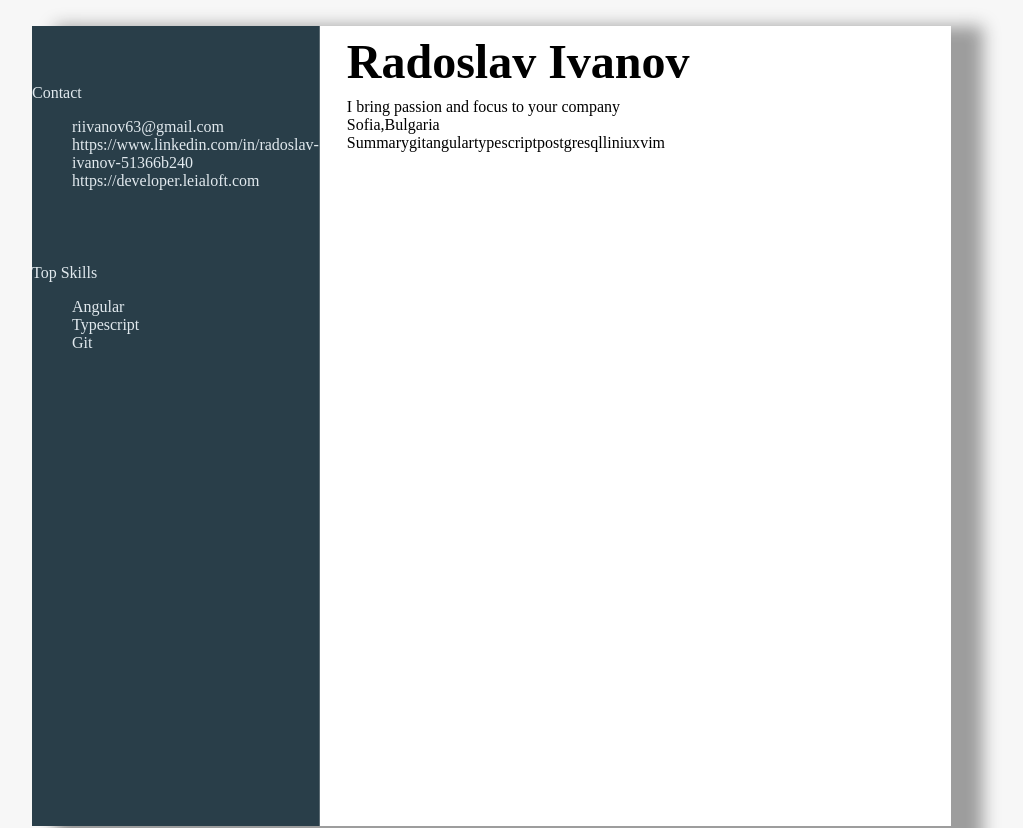
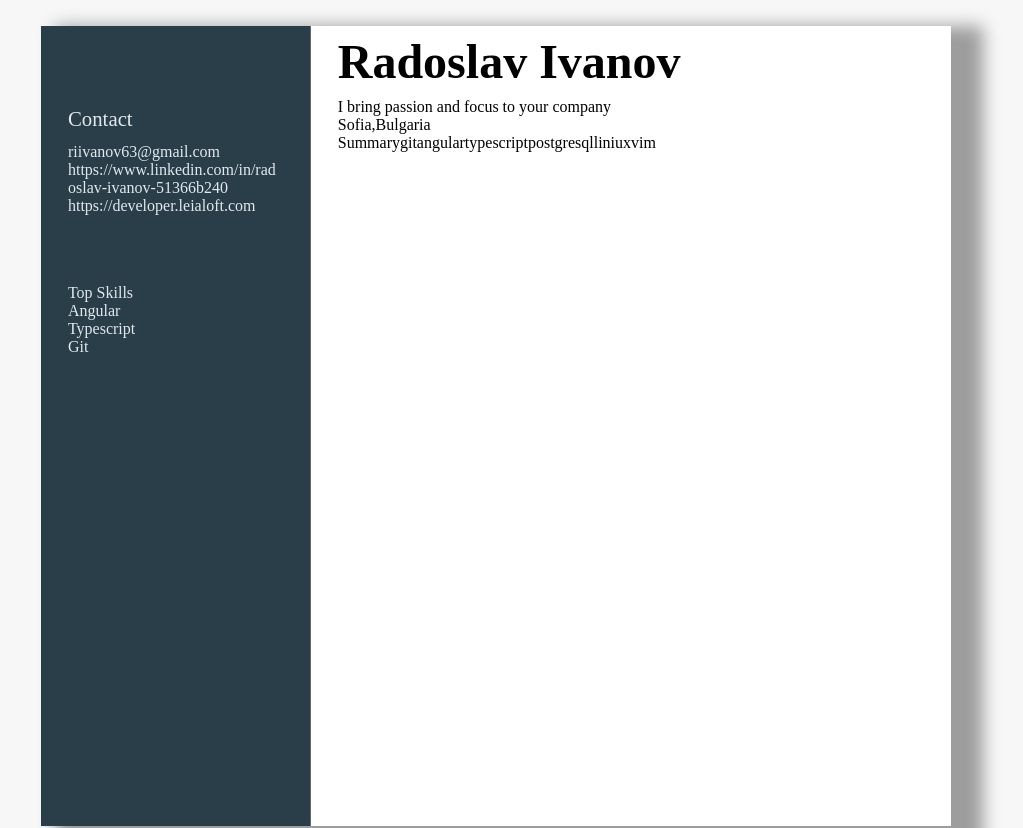
Before and after one commit to riivanov/riivanov.github.io, an Angular app: page / in a window 1280 px wide. Shown: the top 828 px of the page, without its empty margins (137-1160 px from the left). Built offline with nearby package versions, Linux system fonts and the light colour scheme; a web font is replaced by a local one.

Commit message:
center contact details

```diff
--- a/src/app/app.component.scss
+++ b/src/app/app.component.scss
@@ -1,3 +1,4 @@
 :host {
+    // flex-flow: row wrap;
     background-color: #F7F7F7;
 }
--- a/src/app/resume/resume-left-pane/resume-left-pane.component.html
+++ b/src/app/resume/resume-left-pane/resume-left-pane.component.html
@@ -10,21 +10,21 @@ TypeScript
 Angular -->
 <div class="contact-skills-container">
 
-    <div class="contact-header-list">
+    <div class="contact-details">
         <div class="header">Contact</div>
-        <ul class="contact-list">
-            <li class="email" [innerText]="resume.contact.email"></li>
-            <li class="linked_in" [innerText]="resume.contact.linked_in"></li>
-            <li class="website" [innerText]="resume.contact.websites.leia"></li>
-        </ul>
+        <!-- <ul class="contact-list"> -->
+        <div class="email" [innerText]="resume.contact.email"></div>
+        <span class="linked_in" [innerText]="resume.contact.linked_in"></span>
+        <div class="website" [innerText]="resume.contact.websites.leia"></div>
+        <!-- </ul> -->
     </div>
 
-    <div class="skill-header-list">
+    <div class="skill-list">
         <div class="header">Top Skills</div>
-        <ul class="skill-list">
-            <li class="skill">Angular</li>
-            <li class="skill">Typescript</li>
-            <li class="skill">Git</li>
-        </ul>
+        <!-- <ul class="skill-list"> -->
+        <div class="skill">Angular</div>
+        <div class="skill">Typescript</div>
+        <div class="skill">Git</div>
+        <!-- </ul> -->
     </div>
 </div>
--- a/src/app/resume/resume-left-pane/resume-left-pane.component.scss
+++ b/src/app/resume/resume-left-pane/resume-left-pane.component.scss
@@ -11,21 +11,21 @@
         height: 50vh;
         justify-content: space-evenly;
 
-        .contact-header-list {
+        .contact-details {
             flex-direction: column;
+            align-self: center;
+            width: 80%;
 
-            .contact-list {
-                flex-direction: column;
+            .header {
+                font-size: 1.3rem;
+                line-height: 3rem;
             }
         }
 
-        .skill-header-list {
+        .skill-list {
             flex-direction: column;
-
-            .skill-list {
-                list-style-type: none;
-                flex-direction: column;
-            }
+            align-self: center;
+            width: 80%;
         }
     }
 }
--- a/src/app/resume/resume-page-container/resume-page-container.component.scss
+++ b/src/app/resume/resume-page-container/resume-page-container.component.scss
@@ -1,4 +1,5 @@
 :host {
+    // flex-flow: row wrap;
     flex-direction: column;
     flex: 1 0 100%;
     align-items: center;
--- a/src/styles.scss
+++ b/src/styles.scss
@@ -9,16 +9,19 @@
 
 html {
     display: flex;
+    // flex-flow: row wrap;
     font-family: 'Liberation Serif Regular';
 
     * {
         // https://stackoverflow.com/questions/13430897/how-to-override-font-boosting-in-mobile-chrome
         max-height:1000000rem;
+        word-break: break-word;
     }
 }
 
 body {
     display: flex;
+    // flex-flow: row wrap;
     flex-direction: column;
     flex: 1 auto;
     margin: 0;
```
